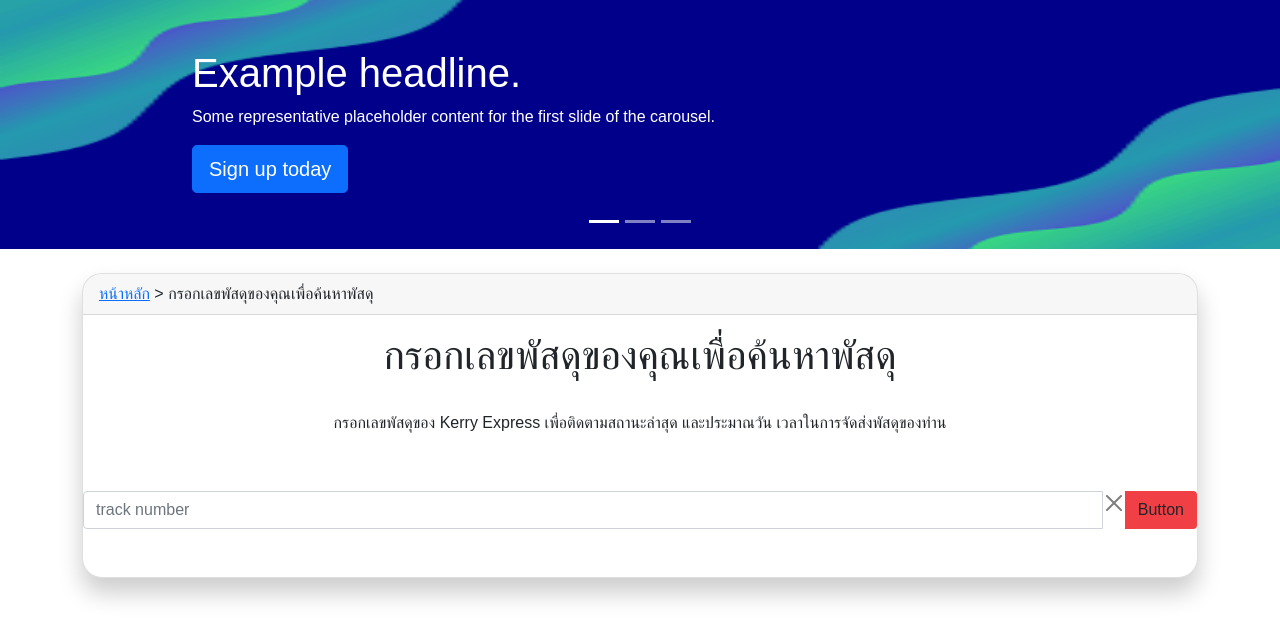
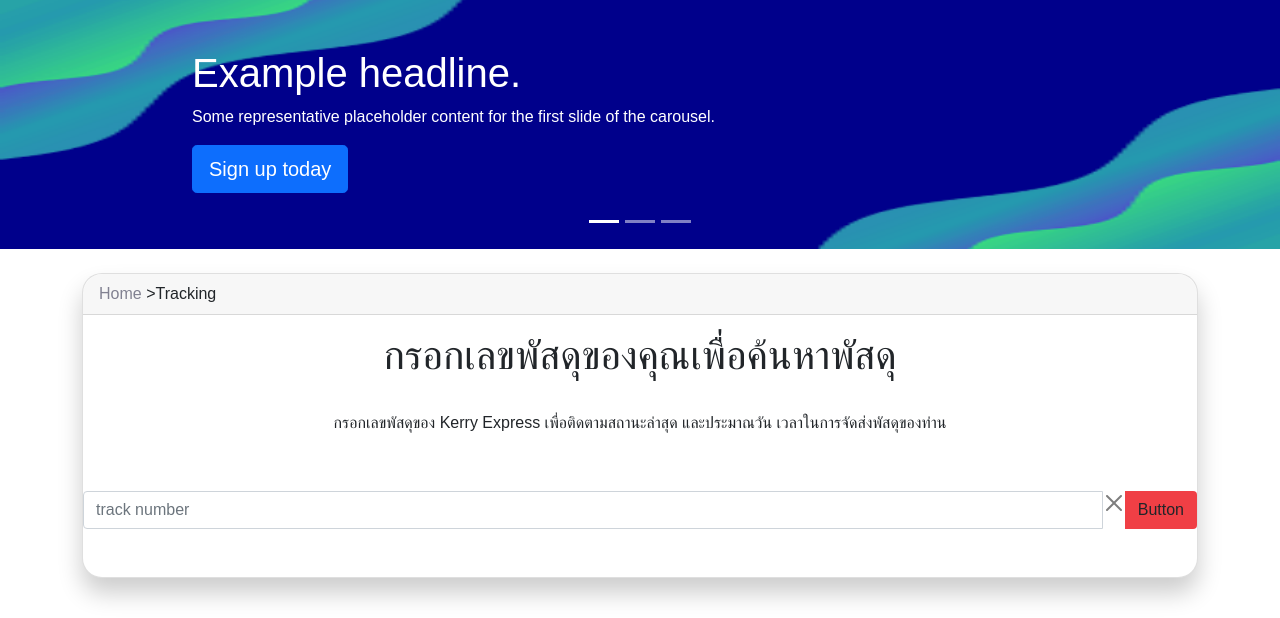
Before and after one commit to BTanakan/newgit, a PHP site: page /tracking.html in a window 1280 px wide. Shown: the part 116-734 px from the top of the page. Run offline with PHP 8.4, Linux system fonts and the light colour scheme; some libraries are stand-ins or nearby versions.

Commit message:
langTracking

```diff
--- a/FAQ.html
+++ b/FAQ.html
@@ -229,7 +229,7 @@
           <div class="col-12 col-md">
               <!--logo-->
               <img src="photo/Flash-Express-1.png" width="200px" height="70px">
-              <small class="d-block mb-3 text-muted">© kerry</small>
+
               <small class="d-block mb-3 text-muted">© copyright</small>
           </div>
           <div class="col-6 col-md" style="color:#fff;">
--- a/tracking.css
+++ b/tracking.css
@@ -221,7 +221,7 @@ input[type="submit"]
 } */
 
 
-.track a {
+.card-header a {
         text-decoration: none;
         color: #818191;
 }
--- a/tracking.html
+++ b/tracking.html
@@ -90,8 +90,7 @@
         <div class="container">
           <div class="card " style="border-radius: 20px;">
             <div class="card-header" style="border-top-right-radius: 20px; border-top-left-radius: 20px;">
-              <a href="">หน้าหลัก</a>
-              > กรอกเลขพัสดุของคุณเพื่อค้นหาพัสดุ
+              <a href="index.html">Home</a> <span>>Tracking</span>
             </div>
             <div class="card-body text-center">
               <h1 class="title">กรอกเลขพัสดุของคุณเพื่อค้นหาพัสดุ</h1><br>
```
Also changed, not shown: index.css (line endings or trailing spaces).
